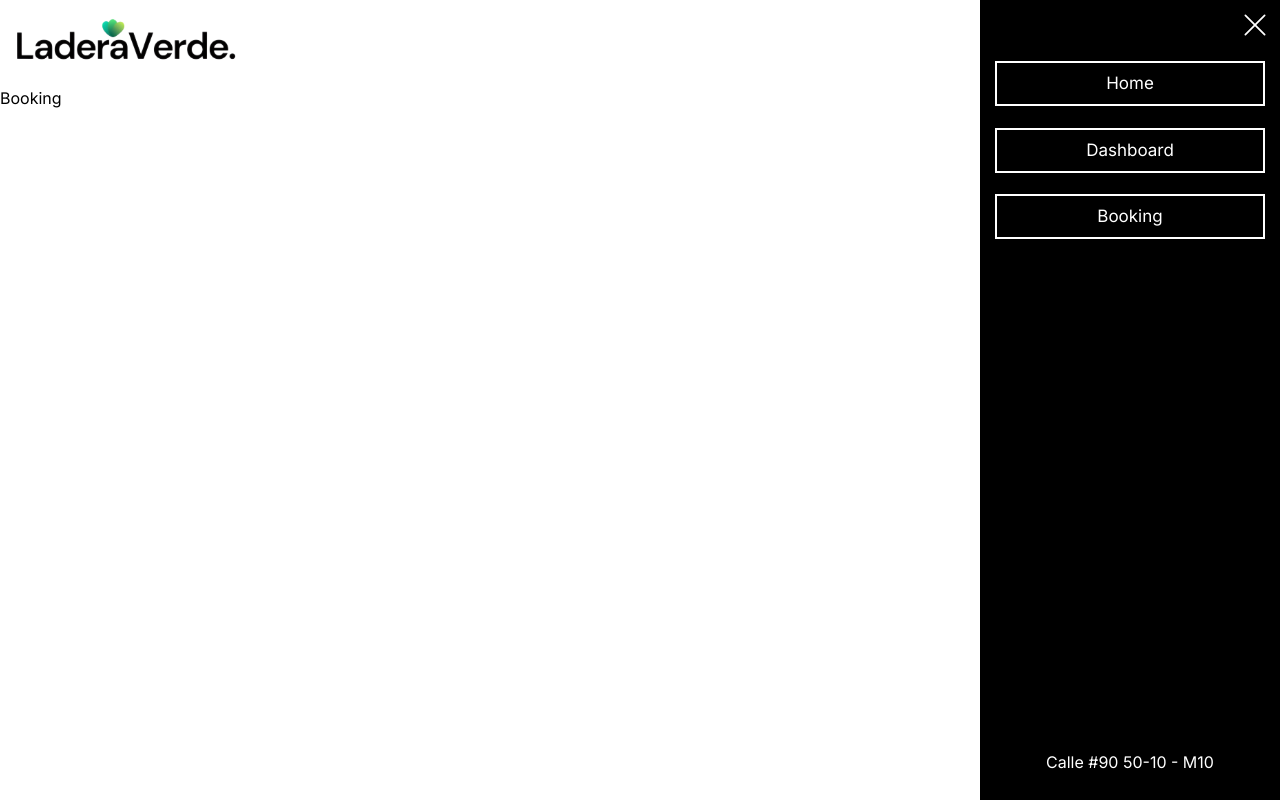
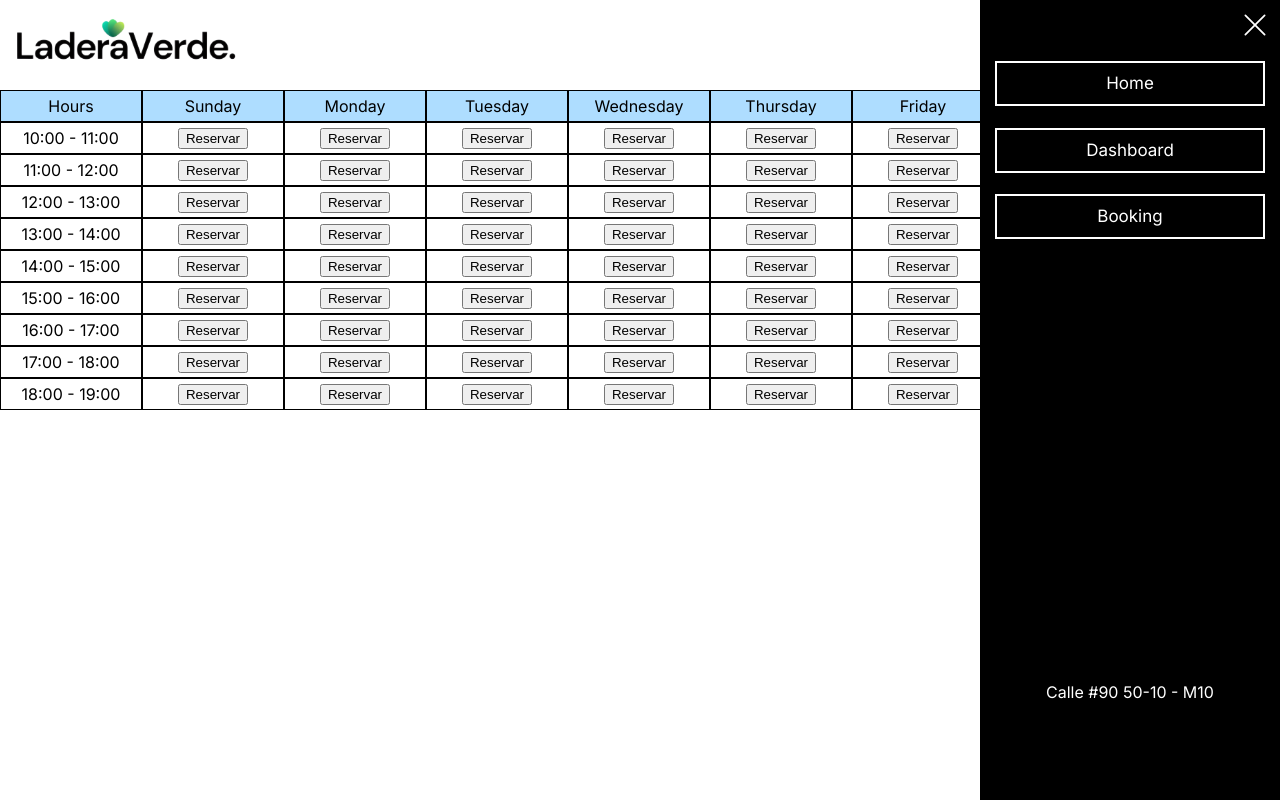
Before and after one commit to JDiegx/residential-complex-web-project, a React (Vite) app: page /booking in a window 1280 px wide. Both pictures are taken after a click on the button 1231 px from the left and 45 px from the top of the page. Built offline with nearby package versions, Linux system fonts and the light colour scheme.

Commit message:
Update: 10/03/2025

```diff
--- a/src/components/common/Aside/Aside.css
+++ b/src/components/common/Aside/Aside.css
@@ -0,0 +1,100 @@
+.aside-menu {
+    width: 250px;
+    height: 100vh;
+    position: fixed;
+    top: 0;
+    right: 0;
+    background-color: rgb(0, 0, 0);
+    color: white;
+    display: none;
+    flex-direction: column;
+    align-items: center;
+    transform: translateX(100%);
+    transition: transform 0.3s ease-in-out, opacity 0.3s ease-in-out;
+}
+
+.--open-menu {
+    transform: translateX(0);
+    display: flex;
+}
+
+.aside-menu__close-btn {
+    width: 40px;
+    height: 40px;
+    background-color: transparent;
+    border: none;
+    color: white;
+    display: flex;
+    justify-content: center;
+    align-items: center;
+    position: absolute;
+    right: 0;
+    cursor: pointer;
+    margin: 5px 5px 0px 0px;
+}
+
+.aside-menu__close-icon {
+    width: 30px;
+    height: 30px;
+}
+
+.aside-menu__navigation {
+    width: 100%;
+    margin-top: 40px;
+}
+
+.aside-menu__list {
+    width: 100%;
+    height: 170px;
+    display: flex;
+    flex-direction: column;
+    justify-content: space-evenly;
+    align-items: center;
+}
+
+.aside-menu__link {
+    width: 220px;
+    height: 40px;
+    border: 2px solid white;
+    display: flex;
+    justify-content: center;
+    align-items: center;
+    box-sizing: border-box;
+    transition: ease-in-out 0.3s;
+    text-decoration: none;
+    color: white;
+}
+
+.aside-menu__link:hover {
+    background-color: white;
+    color: black;
+}
+
+.aside-menu__address {
+    position: absolute;
+    bottom: 0;
+    margin-bottom: 100px;
+    font-size: 13px;
+}
+
+
+@media (min-width: 375px) {
+    .aside-menu {
+        width: 300px;
+    }
+
+    .aside-menu__list {
+        width: 100%;
+        height: 220px;
+    }
+
+    .aside-menu__link {
+        width: 270px;
+        height: 45px;
+        font-size: 17px;
+    }
+
+    .aside-menu__address {
+        font-size: 16px;
+    }
+}
--- a/src/components/common/Aside/Aside.jsx
+++ b/src/components/common/Aside/Aside.jsx
@@ -2,8 +2,7 @@ import React from 'react'
 import "./Aside.css"
 import { Link } from "react-router-dom";
 
-const Aside = (isOpen, setIsOpen) => {
-
+const Aside = ({isOpen, closeMenu}) => {
     return (
         <aside className={`aside-menu ${isOpen ? '--open-menu' : ''}`}>
         <button className="aside-menu__close-btn" onClick={closeMenu}>
@@ -14,7 +13,7 @@ const Aside = (isOpen, setIsOpen) => {
         <nav className="aside-menu__navigation">
             <ul className="aside-menu__list">
                 <li className="aside-menu__list-item">
-                        <Link to={"/home"} className="aside-menu__link">Home</Link>
+                    <Link to={"/"} className="aside-menu__link">Home</Link>
                 </li>
                 <li className="aside-menu__list-item">
                     <Link to={"/dashboard"} className="aside-menu__link">Dashboard</Link>
--- a/src/components/common/Calendar/Calendar.jsx
+++ b/src/components/common/Calendar/Calendar.jsx
@@ -3,20 +3,22 @@ import "./Calendar.css"
 import { calendar } from '../../../data/data'
 
 const Calendar = () => {
-    const [days, setDays] = useState(calendar[0])
-    const [hours, setHours] = useState(calendar[1])
+    const [days, setDays] = useState([])
+    const [hours, setHours] = useState([])
 
     useEffect(() => {
         setDays(calendar[0])
         setHours(calendar[1])
-    })
+    }, [calendar])
+
+    const reserve = (day, hour)=> {alert(`Se solicita reserva para el dia ${day} a las ${hour}`)}
 
     return (
         <table className='calendar-table'>
             <thead className='calendar-table__table-head'>
                 <tr className='calendar-table__days'>
                     <th className='calendar-table-day' >Hours</th>
-                    {days.map((day, i) => <th className='calendar-table-day' key={i}>{day}</th>)}
+                    {days.map((day) => <th className='calendar-table-day' key={day}>{day}</th>)}
                 </tr>
             </thead>
             <tbody className='calendar-table__table-body'>
@@ -27,7 +29,7 @@ const Calendar = () => {
                             {
                                 days.map((i) =>
                                     <td key={i} className='calendar-table-hour'>
-                                        <button>Reservar</button>
+                                        <button onClick={()=> reserve(i, hour)}>Reservar</button>
                                     </td>
                                 )
                             }
--- a/src/components/common/Header/Header.css
+++ b/src/components/common/Header/Header.css
@@ -31,85 +31,6 @@
     color: black;
 }
 
-.aside-menu {
-    width: 250px;
-    height: 100vh;
-    position: fixed;
-    top: 0;
-    right: 0;
-    background-color: rgb(0, 0, 0);
-    color: white;
-    display: none;
-    flex-direction: column;
-    align-items: center;
-    transform: translateX(100%);
-    transition: transform 0.3s ease-in-out, opacity 0.3s ease-in-out;
-}
-
-.--open-menu {
-    transform: translateX(0);
-    display: flex;
-}
-
-.aside-menu__close-btn {
-    width: 40px;
-    height: 40px;
-    background-color: transparent;
-    border: none;
-    color: white;
-    display: flex;
-    justify-content: center;
-    align-items: center;
-    position: absolute;
-    right: 0;
-    cursor: pointer;
-    margin: 5px 5px 0px 0px;
-}
-
-.aside-menu__close-icon {
-    width: 30px;
-    height: 30px;
-}
-
-.aside-menu__navigation {
-    width: 100%;
-    margin-top: 40px;
-}
-
-.aside-menu__list {
-    width: 100%;
-    height: 170px;
-    display: flex;
-    flex-direction: column;
-    justify-content: space-evenly;
-    align-items: center;
-}
-
-.aside-menu__link {
-    width: 220px;
-    height: 40px;
-    border: 2px solid white;
-    display: flex;
-    justify-content: center;
-    align-items: center;
-    box-sizing: border-box;
-    transition: ease-in-out 0.3s;
-    text-decoration: none;
-    color: white;
-}
-
-.aside-menu__link:hover {
-    background-color: white;
-    color: black;
-}
-
-.aside-menu__address {
-    position: absolute;
-    bottom: 0;
-    margin-bottom: 30px;
-    font-size: 13px;
-}
-
 
 @media (min-width: 375px) {
     .header {
@@ -124,24 +45,4 @@
         width: 45px;
         height: 45px;
     }
-
-    .aside-menu {
-        width: 300px;
-    }
-
-    .aside-menu__list {
-        width: 100%;
-        height: 220px;
-    }
-
-    .aside-menu__link {
-        width: 270px;
-        height: 45px;
-        font-size: 17px;
-    }
-
-    .aside-menu__address {
-        font-size: 16px;
-    }
-
 }
--- a/src/components/common/Header/Header.jsx
+++ b/src/components/common/Header/Header.jsx
@@ -1,7 +1,7 @@
 import React, { useState } from "react";
 import "./Header.css";
 import laderaVerdeLogo from "/img/ladera-verder-logo.png"
-import { Link } from "react-router-dom";
+import Aside from "../Aside/Aside";
 
 const Header = () => {
     const [isOpen, setIsOpen] = useState(false)
@@ -18,27 +18,7 @@ const Header = () => {
                     <path fillRule="evenodd" d="M2.5 12a.5.5 0 0 1 .5-.5h10a.5.5 0 0 1 0 1H3a.5.5 0 0 1-.5-.5m0-4a.5.5 0 0 1 .5-.5h10a.5.5 0 0 1 0 1H3a.5.5 0 0 1-.5-.5m0-4a.5.5 0 0 1 .5-.5h10a.5.5 0 0 1 0 1H3a.5.5 0 0 1-.5-.5" />
                 </svg>
             </button>
-            <aside className={`aside-menu ${isOpen ? '--open-menu' : ''}`}>
-                <button className="aside-menu__close-btn" onClick={closeMenu}>
-                    <svg xmlns="http://www.w3.org/2000/svg" width="16" height="16" fill="currentColor" className="aside-menu__close-icon" viewBox="0 0 16 16">
-                        <path d="M2.146 2.854a.5.5 0 1 1 .708-.708L8 7.293l5.146-5.147a.5.5 0 0 1 .708.708L8.707 8l5.147 5.146a.5.5 0 0 1-.708.708L8 8.707l-5.146 5.147a.5.5 0 0 1-.708-.708L7.293 8z" />
-                    </svg>
-                </button>
-                <nav className="aside-menu__navigation">
-                    <ul className="aside-menu__list">
-                        <li className="aside-menu__list-item">
-                            <Link to={"/"} className="aside-menu__link">Home</Link>
-                        </li>
-                        <li className="aside-menu__list-item">
-                            <Link to={"/dashboard"} className="aside-menu__link">Dashboard</Link>
-                        </li>
-                        <li className="aside-menu__list-item">
-                            <Link to={"/booking"} className="aside-menu__link">Booking</Link>
-                        </li>
-                    </ul>
-                </nav>
-                <p className="aside-menu__address">Calle #90 50-10 - M10</p>
-            </aside>
+            <Aside isOpen={isOpen} closeMenu={closeMenu} />
         </header>
     );
 };
--- a/src/components/pages/Booking/Booking.jsx
+++ b/src/components/pages/Booking/Booking.jsx
@@ -1,8 +1,11 @@
 import React from 'react'
+import Calendar from "../../common/Calendar/Calendar"
 
 const Booking = () => {
   return (
-    <div>Booking</div>
+    <>
+    <Calendar />
+    </>
   )
 }
 
```
Lines whose indentation alone changed are shown as unchanged.
